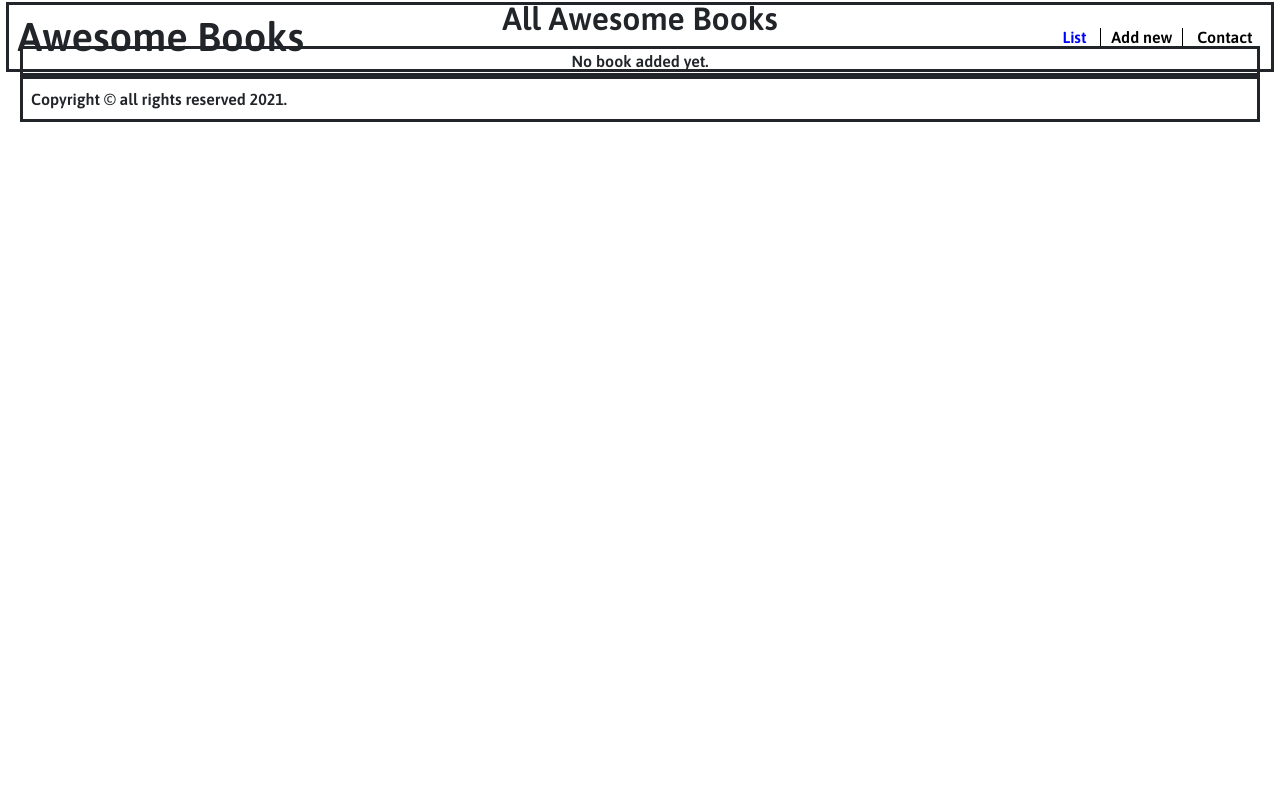
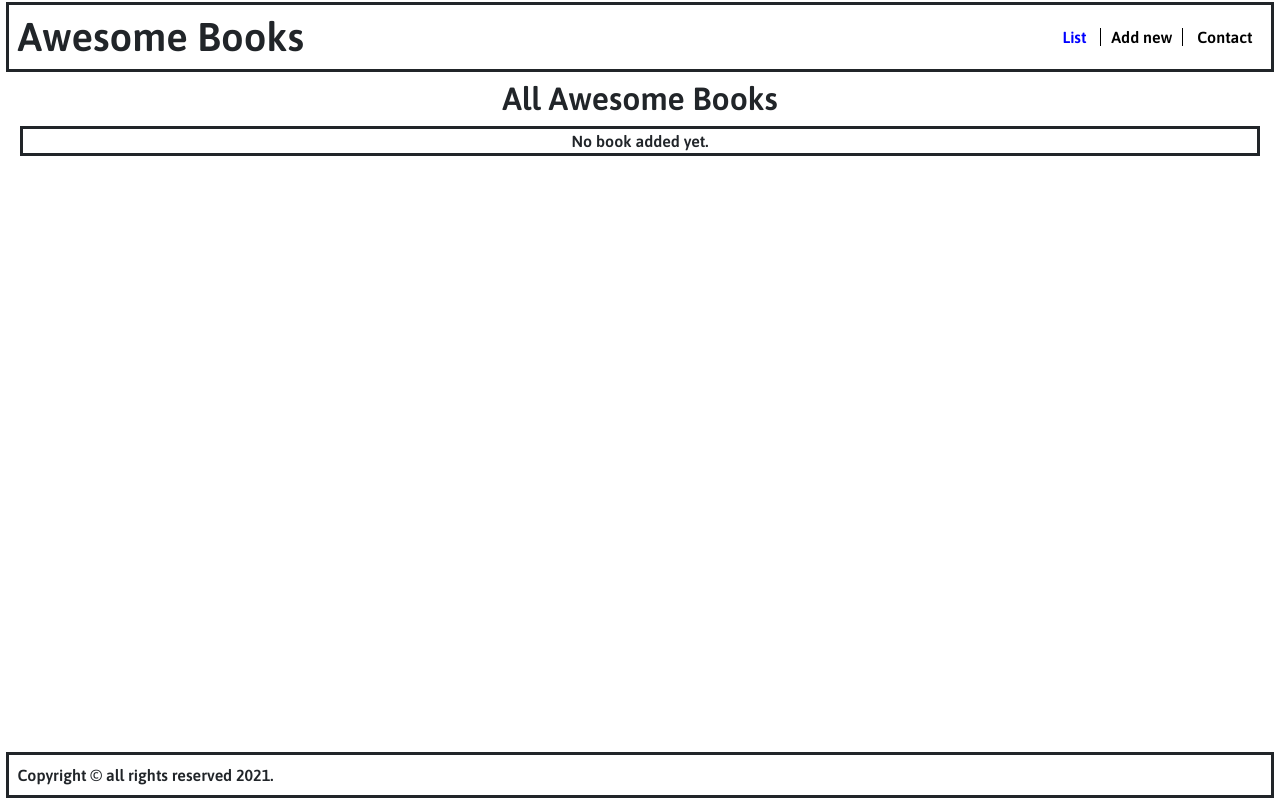
Before and after one commit to CRClothier/Awesome-Library, a plain HTML site: page index.html in a window 1280 px wide. Drawn offline with nearby package versions, Linux system fonts and the light colour scheme.

Commit message:
Style footer and navbar

```diff
--- a/css/style.css
+++ b/css/style.css
@@ -48,3 +48,15 @@ header {
 section {
   display: none;
 }
+
+footer {
+  position: fixed;
+  bottom: 2px;
+  left: 0.5%;
+  width: 99%;
+}
+
+.time {
+  margin-top: 80px;
+  text-align: right;
+}
```
